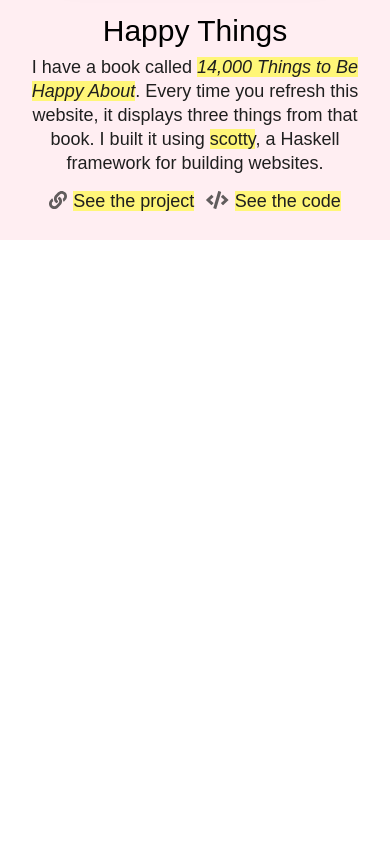
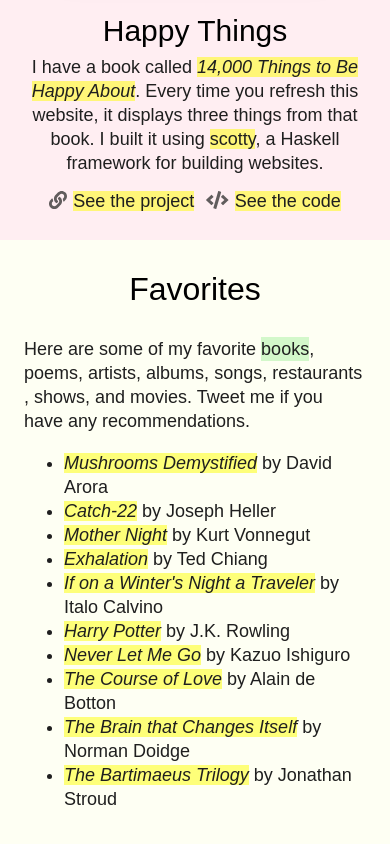
Before and after one commit to arcticmatt/mattlim-me, a Next.js app: page / in a window 390 px wide. Shown: the part 6067-6911 px from the top of the page. Before the commit the page ends 6307 px from the top, so only its background shows below. Built offline with nearby package versions, Linux system fonts and the light colour scheme; a web font is replaced by a local one.

Commit message:
Make favorites section responsive

```diff
--- a/components/home/sections/HomeFavoritesSection.tsx
+++ b/components/home/sections/HomeFavoritesSection.tsx
@@ -1,3 +1,4 @@
+import HomeParagraph from "../HomeParagraph";
 import HomeSectionTitle from "../HomeSectionTitle";
 import Link from "../../Link";
 import classes from "../../../lib/classes";
@@ -560,6 +561,7 @@
         )}
       >
         <HomeSectionTitle title="Favorites" />
+        <HomeParagraph>
           <div className={styles.favoriteItemButtons}>
             Here are some of my favorite{" "}
             {intersperse(favoriteItemButtons, ", ", ", and ")}. Tweet me if you
@@ -576,6 +578,7 @@
               </li>
             ))}
           </ul>
+        </HomeParagraph>
       </div>
     </div>
   );
--- a/pages/index.tsx
+++ b/pages/index.tsx
@@ -17,7 +17,7 @@
         <HomeHeaderSectionk />
         <HomeAboutSection />
         <HomeProjectsSection />
-        {/* <HomeFavoritesSection /> */}
+        <HomeFavoritesSection />
         {/* <HomeGradientSection /> */}
         {/* <HomeFooterSection /> */}
       </div>
--- a/styles/HomeContainer.module.css
+++ b/styles/HomeContainer.module.css
@@ -15,6 +15,6 @@
 
 @media only screen and (min-width: 768px) {
   .container {
-    padding: 54px 60px;
+    padding: 48px 60px;
   }
 }
--- a/styles/HomeFavoritesSection.module.css
+++ b/styles/HomeFavoritesSection.module.css
@@ -13,7 +13,10 @@
 .favoriteItem {
   background-color: transparent;
   border-style: none;
+  color: #1f1f1f;
+  font-family: "Work Sans", sans-serif;
   font-size: 18px;
+  line-height: 24px;
   outline: none;
   padding: 0;
 }
```
Lines whose indentation alone changed are shown as unchanged.
